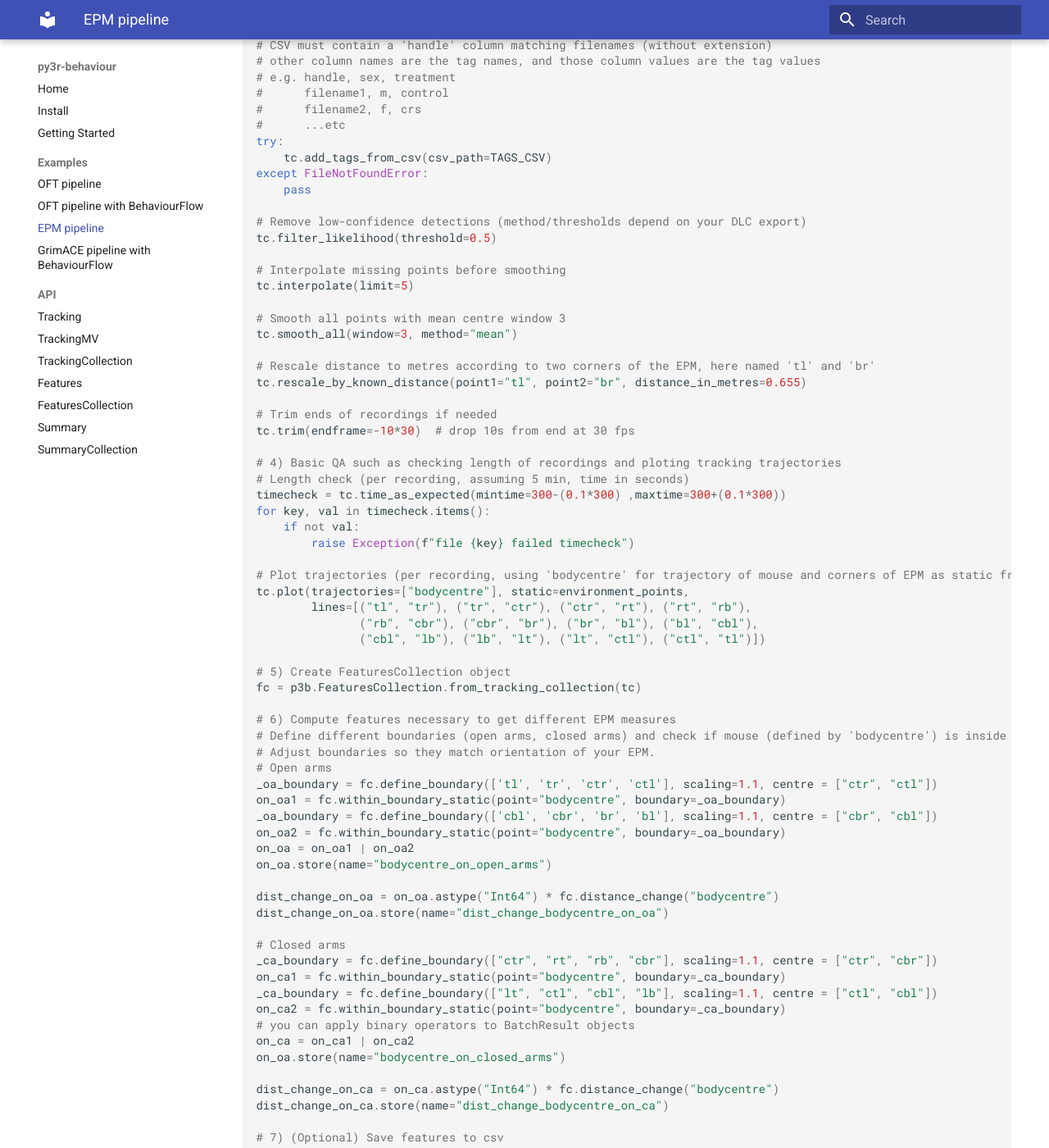
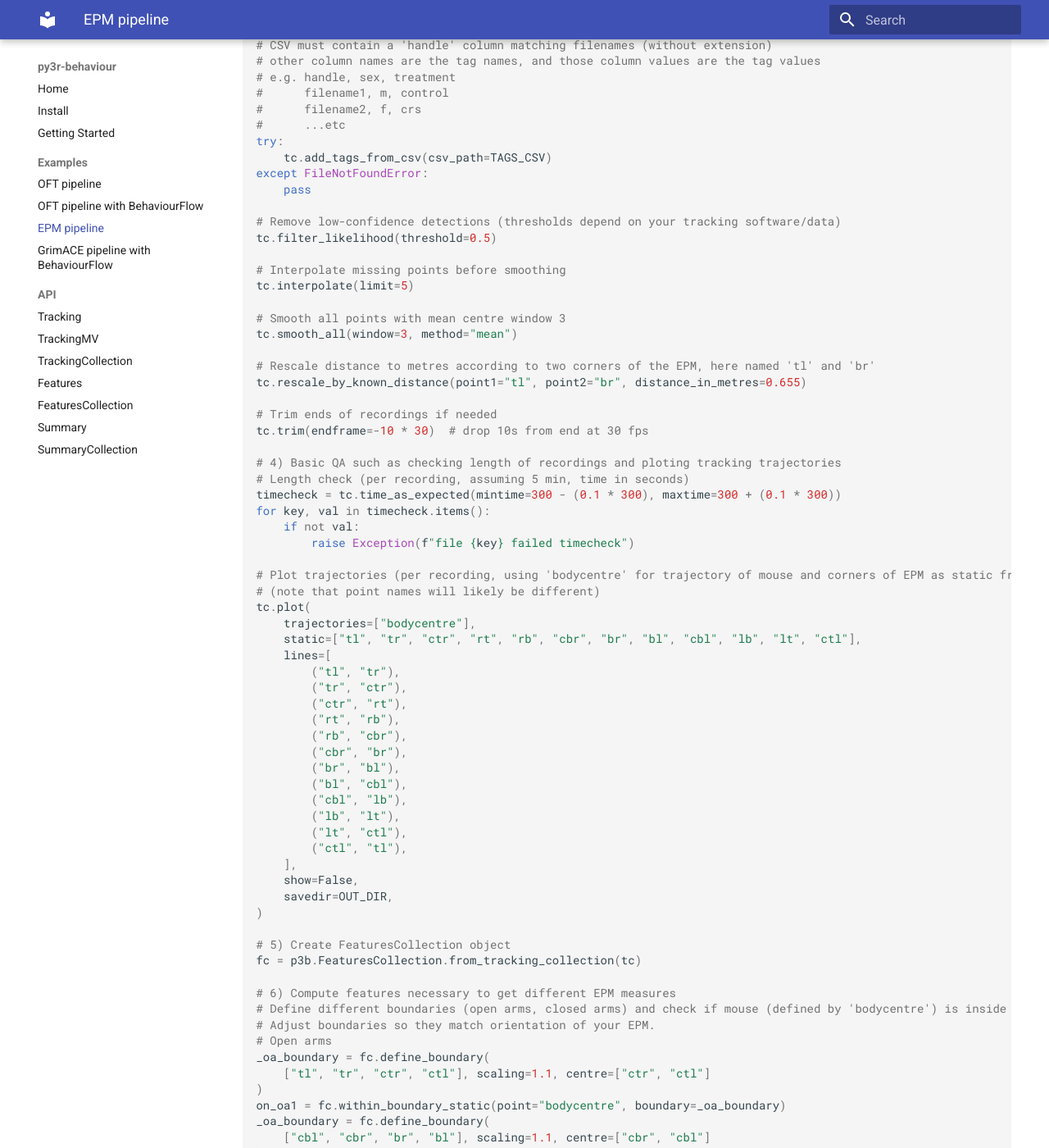
Before and after one commit to ETHZ-INS/py3r_behaviour, an MkDocs documentation site: the page built from docs/examples/epm_pipeline.md, in a window 1280 px wide and 1400 px high, scrolled down 409 px. Shown: the whole window at 82% size. Built offline with MkDocs 1.6.1 and Material for MkDocs 9.7.7, drawn with Linux system fonts in a browser that asks for light colours.

```diff
--- a/docs/examples/epm_pipeline.md
+++ b/docs/examples/epm_pipeline.md
@@ -4,9 +4,9 @@
 # Load a dataset of single‑view DLC CSVs into a TrackingCollection
 import py3r.behaviour as p3b
 
-DATA_DIR = "/data/recordings"            # e.g. contains EPM_id1.csv, EPM_id2.csv, ...
-TAGS_CSV = "/data/tags.csv"              # optional, with columns: handle, treatment, genotype, ...
-OUT_DIR  = "/outputs"                    # where to save summary outputs
+DATA_DIR = "/data/recordings"  # e.g. contains EPM_id1.csv, EPM_id2.csv, ...
+TAGS_CSV = "/data/tags.csv"  # optional, with columns: handle, treatment, genotype, ...
+OUT_DIR = "/outputs"  # where to save summary outputs
 
 tc = p3b.TrackingCollection.from_dlc_folder(folder_path=DATA_DIR, fps=30)
 
@@ -22,7 +22,7 @@
 except FileNotFoundError:
     pass
 
-# Remove low-confidence detections (method/thresholds depend on your DLC export)
+# Remove low-confidence detections (thresholds depend on your tracking software/data)
 tc.filter_likelihood(threshold=0.5)
 
 # Interpolate missing points before smoothing
@@ -35,20 +35,37 @@
 tc.rescale_by_known_distance(point1="tl", point2="br", distance_in_metres=0.655)
 
 # Trim ends of recordings if needed
-tc.trim(endframe=-10*30)  # drop 10s from end at 30 fps
+tc.trim(endframe=-10 * 30)  # drop 10s from end at 30 fps
 
 # 4) Basic QA such as checking length of recordings and ploting tracking trajectories
 # Length check (per recording, assuming 5 min, time in seconds)
-timecheck = tc.time_as_expected(mintime=300-(0.1*300) ,maxtime=300+(0.1*300))
+timecheck = tc.time_as_expected(mintime=300 - (0.1 * 300), maxtime=300 + (0.1 * 300))
 for key, val in timecheck.items():
     if not val:
         raise Exception(f"file {key} failed timecheck")
 
 # Plot trajectories (per recording, using 'bodycentre' for trajectory of mouse and corners of EPM as static frame)
-tc.plot(trajectories=["bodycentre"], static=environment_points,
-        lines=[("tl", "tr"), ("tr", "ctr"), ("ctr", "rt"), ("rt", "rb"),
-               ("rb", "cbr"), ("cbr", "br"), ("br", "bl"), ("bl", "cbl"),
-               ("cbl", "lb"), ("lb", "lt"), ("lt", "ctl"), ("ctl", "tl")])
+# (note that point names will likely be different)
+tc.plot(
+    trajectories=["bodycentre"],
+    static=["tl", "tr", "ctr", "rt", "rb", "cbr", "br", "bl", "cbl", "lb", "lt", "ctl"],
+    lines=[
+        ("tl", "tr"),
+        ("tr", "ctr"),
+        ("ctr", "rt"),
+        ("rt", "rb"),
+        ("rb", "cbr"),
+        ("cbr", "br"),
+        ("br", "bl"),
+        ("bl", "cbl"),
+        ("cbl", "lb"),
+        ("lb", "lt"),
+        ("lt", "ctl"),
+        ("ctl", "tl"),
+    ],
+    show=False,
+    savedir=OUT_DIR,
+)
 
 # 5) Create FeaturesCollection object
 fc = p3b.FeaturesCollection.from_tracking_collection(tc)
@@ -57,9 +74,13 @@
 # Define different boundaries (open arms, closed arms) and check if mouse (defined by 'bodycentre') is inside defined boundary
 # Adjust boundaries so they match orientation of your EPM.
 # Open arms
-_oa_boundary = fc.define_boundary(['tl', 'tr', 'ctr', 'ctl'], scaling=1.1, centre = ["ctr", "ctl"])
+_oa_boundary = fc.define_boundary(
+    ["tl", "tr", "ctr", "ctl"], scaling=1.1, centre=["ctr", "ctl"]
+)
 on_oa1 = fc.within_boundary_static(point="bodycentre", boundary=_oa_boundary)
-_oa_boundary = fc.define_boundary(['cbl', 'cbr', 'br', 'bl'], scaling=1.1, centre = ["cbr", "cbl"])
+_oa_boundary = fc.define_boundary(
+    ["cbl", "cbr", "br", "bl"], scaling=1.1, centre=["cbr", "cbl"]
+)
 on_oa2 = fc.within_boundary_static(point="bodycentre", boundary=_oa_boundary)
 on_oa = on_oa1 | on_oa2
 on_oa.store(name="bodycentre_on_open_arms")
@@ -68,9 +89,13 @@
 dist_change_on_oa.store(name="dist_change_bodycentre_on_oa")
 
 # Closed arms
-_ca_boundary = fc.define_boundary(["ctr", "rt", "rb", "cbr"], scaling=1.1, centre = ["ctr", "cbr"])
+_ca_boundary = fc.define_boundary(
+    ["ctr", "rt", "rb", "cbr"], scaling=1.1, centre=["ctr", "cbr"]
+)
 on_ca1 = fc.within_boundary_static(point="bodycentre", boundary=_ca_boundary)
-_ca_boundary = fc.define_boundary(["lt", "ctl", "cbl", "lb"], scaling=1.1, centre = ["ctl", "cbl"])
+_ca_boundary = fc.define_boundary(
+    ["lt", "ctl", "cbl", "lb"], scaling=1.1, centre=["ctl", "cbl"]
+)
 on_ca2 = fc.within_boundary_static(point="bodycentre", boundary=_ca_boundary)
 # you can apply binary operators to BatchResult objects
 on_ca = on_ca1 | on_ca2
@@ -99,7 +124,9 @@
 sc.time_true("bodycentre_on_closed_arms").store("time_on_closed_arms")
 
 # Distance moved on closed arms
-sc.sum_column("dist_change_bodycentre_on_ca").store(name="distance_moved_on_closed_arms")
+sc.sum_column("dist_change_bodycentre_on_ca").store(
+    name="distance_moved_on_closed_arms"
+)
 
 # 10) Collate scalar outputs into DataFrame and save results in CSV
 summary_df = sc.to_df(include_tags=True)
```
Also changed, not shown: docs/examples/grimace_pipeline_behaviourflow.md (+22 -4 lines), docs/examples/oft_bfa_pipeline.md (+19 -3 lines), docs/examples/oft_pipeline.md (+5 -2 lines).
